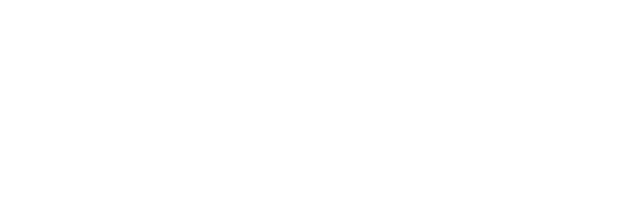
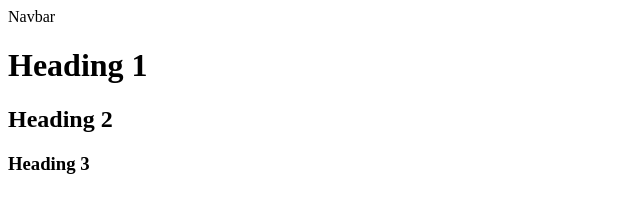
Before and after one commit to ronnynijimbere/working_with_git, a plain HTML site: page index.html in a window 1280 px wide. Shown: the whole page, without its empty margins (0-640 px from the left). Drawn offline with Linux system fonts and the light colour scheme.

Commit message:
add navbar and 3 headings

```diff
--- a/index.html
+++ b/index.html
@@ -4,6 +4,9 @@
 	<title>Git Tutorial</title>
 </head>
 <body>
-
+<nav>Navbar</nav>
+<h1>Heading 1</h1>
+<h2>Heading 2</h2>
+<h3>Heading 3</h3>
 </body>
 </html>
```
